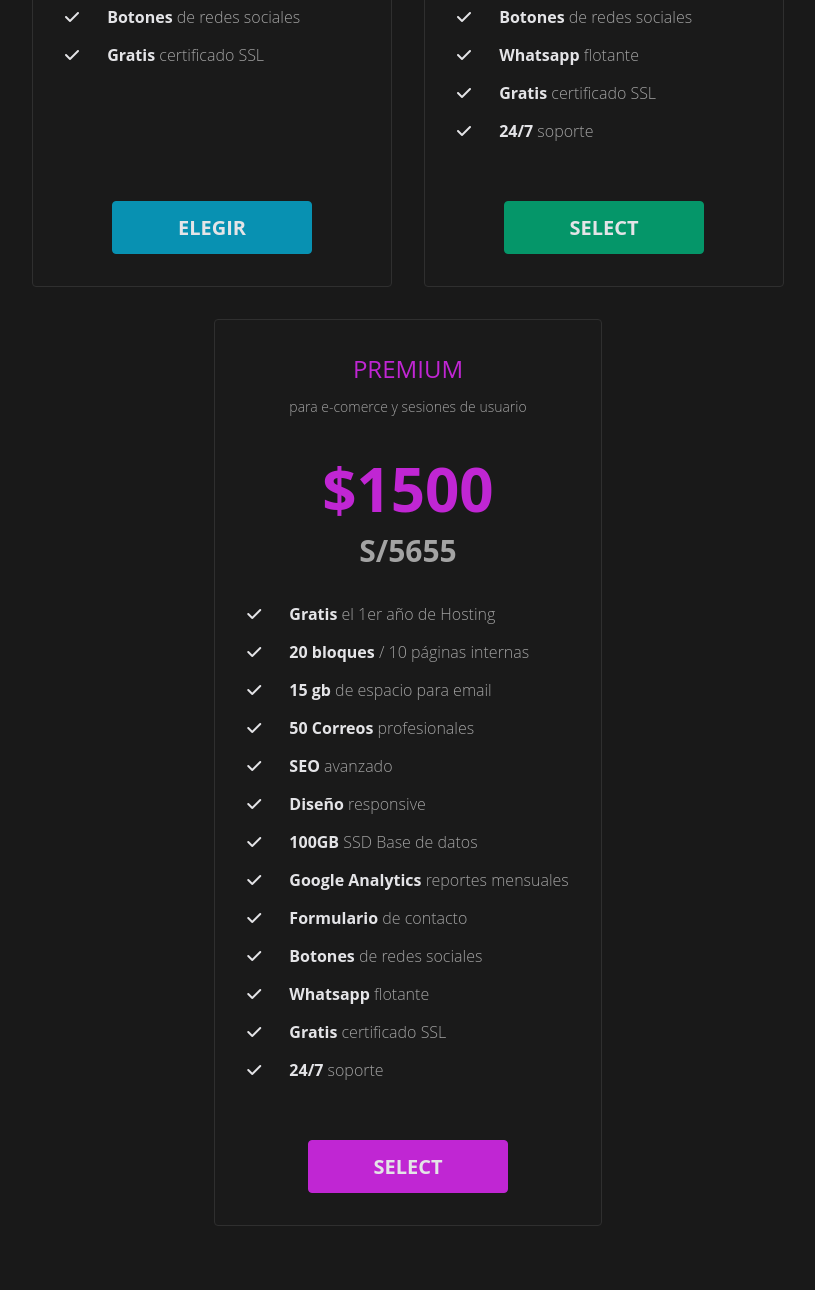
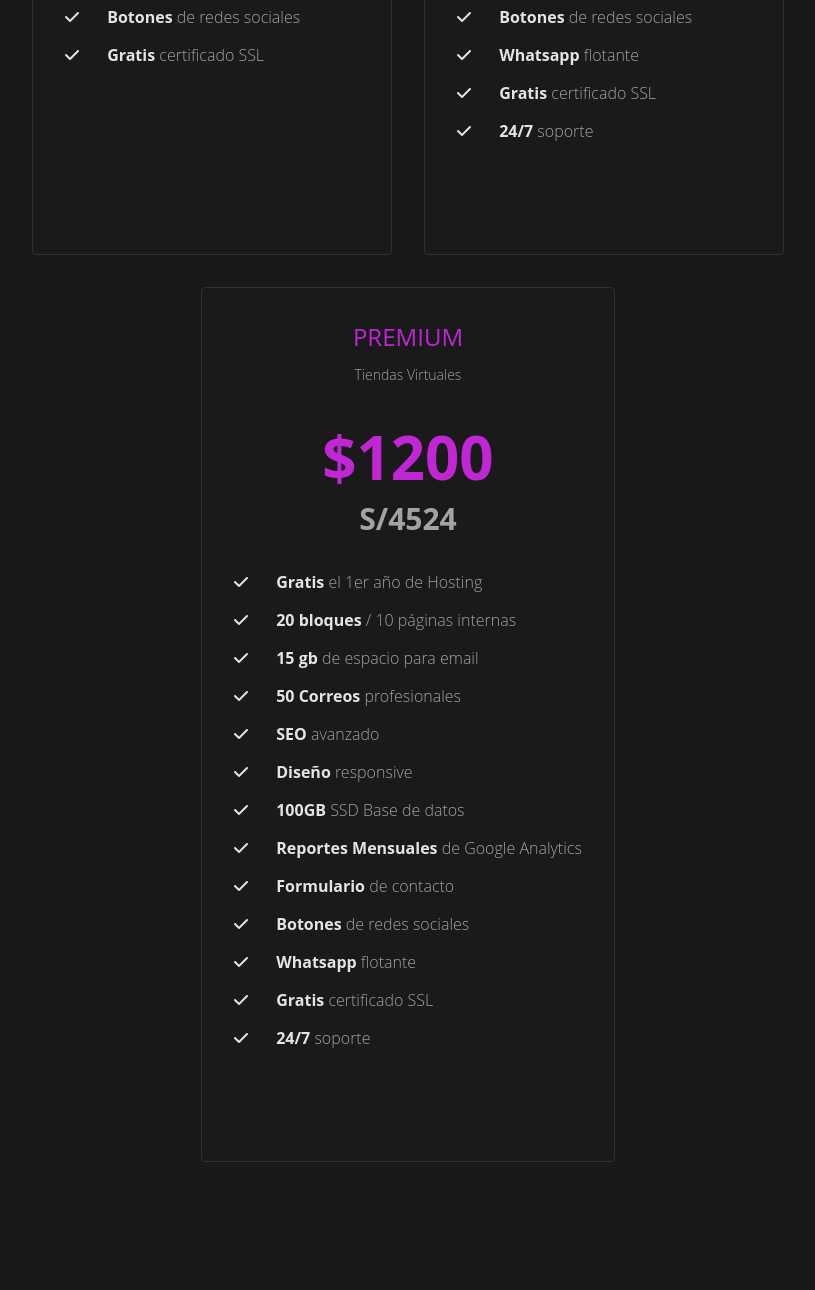
Before and after one commit to loweffort-alt/component-pricing, a website built with Vite: page index.html in a window 1280 px wide. Shown: the part 608-1898 px from the top of the page, without its empty margins (232-1047 px from the left). After the commit the page ends 1834 px from the top, so only its background shows below. Built offline with nearby package versions, Linux system fonts and the light colour scheme.

Commit message:
Hotfix: Update content

```diff
--- a/index.html
+++ b/index.html
@@ -2,7 +2,7 @@
 <html lang="en">
   <head>
     <meta charset="UTF-8" />
-    <title>CodePen - Pricing Table</title>
+    <title>Pricing Table | Alex</title>
     <link
       rel="stylesheet"
       href="https://cdnjs.cloudflare.com/ajax/libs/font-awesome/6.3.0/css/all.min.css"
@@ -18,7 +18,7 @@
       <div class="pricing-card basic">
         <div class="heading">
           <h4>BÁSICO</h4>
-          <p>para landingpages y blogs</p>
+          <p>Landingpages y Blogs</p>
         </div>
         <p class="price">
           $250
@@ -62,12 +62,12 @@
             <strong>Gratis</strong> certificado SSL
           </li>
         </ul>
-        <button class="cta-btn">ELEGIR</button>
+        <!--<button class="cta-btn">Contratar</button>-->
       </div>
       <div class="pricing-card standard">
         <div class="heading">
           <h4>ESTANDAR</h4>
-          <p>para sitios web de varias páginas</p>
+          <p>Páginas Web</p>
         </div>
         <p class="price">
           $500
@@ -119,16 +119,16 @@
             <strong>24/7</strong> soporte
           </li>
         </ul>
-        <button class="cta-btn">SELECT</button>
+        <!--<button class="cta-btn">Contratar</button>-->
       </div>
       <div class="pricing-card premium">
         <div class="heading">
           <h4>PREMIUM</h4>
-          <p>para e-comerce y sesiones de usuario</p>
+          <p>Tiendas Virtuales</p>
         </div>
         <p class="price">
-          $1500
-          <span>S/5655</span>
+          $1200
+          <span>S/4524</span>
         </p>
         <ul class="features">
           <li>
@@ -161,7 +161,7 @@
           </li>
           <li>
             <i class="fa-solid fa-check"></i>
-            <strong>Google Analytics</strong> reportes mensuales
+            <strong>Reportes Mensuales</strong> de Google Analytics
           </li>
           <li>
             <i class="fa-solid fa-check"></i>
@@ -184,9 +184,10 @@
             <strong>24/7</strong> soporte
           </li>
         </ul>
-        <button class="cta-btn">SELECT</button>
+        <!--<button class="cta-btn">Contratar</button>-->
       </div>
     </section>
     <!-- partial -->
+    <script src="./main.js" type="module"></script>
   </body>
 </html>
--- a/style.css
+++ b/style.css
@@ -119,7 +119,7 @@
   background-color: var(--col);
   color: #e4e4e7;
   font-size: 20px;
-  font-weight: bold;
+  font-weight: lighter;
 }
 
 .pricing-card .cta-btn:hover {
```
Also changed, not shown: main.js (added).
